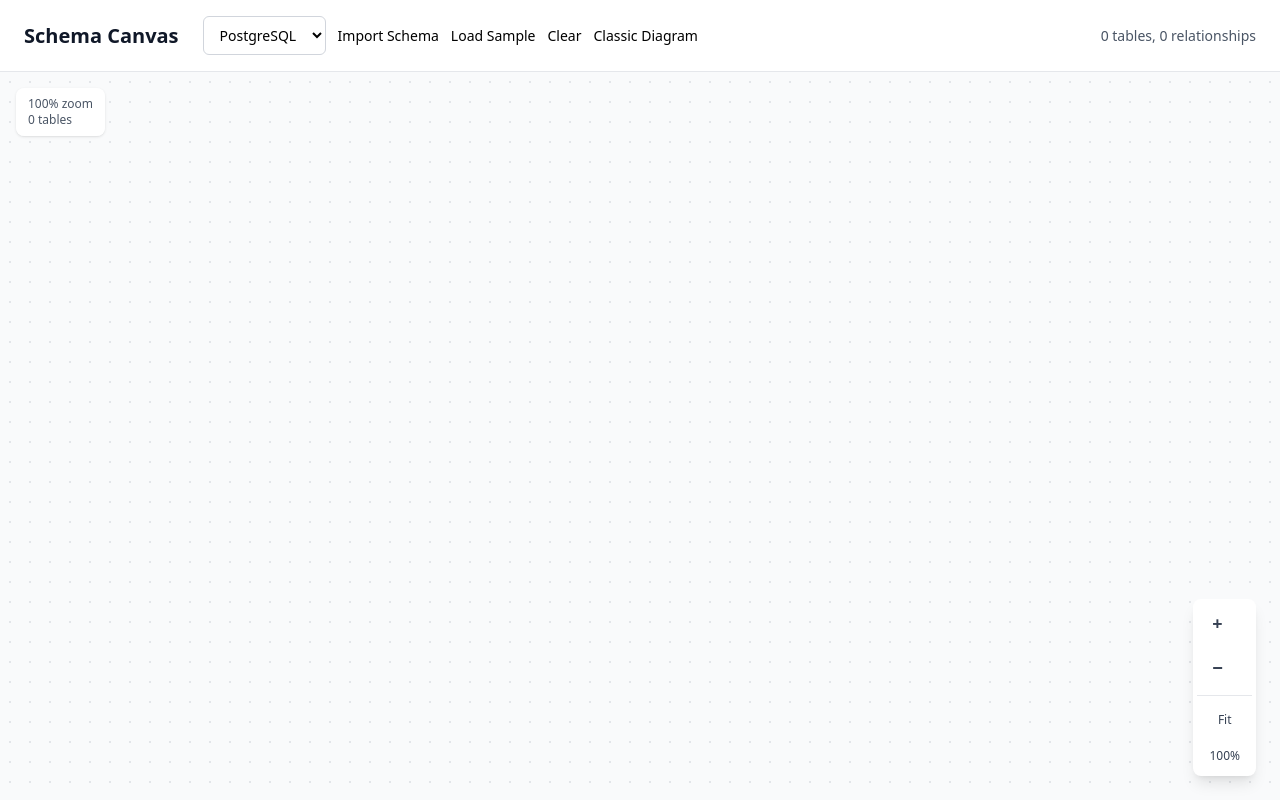
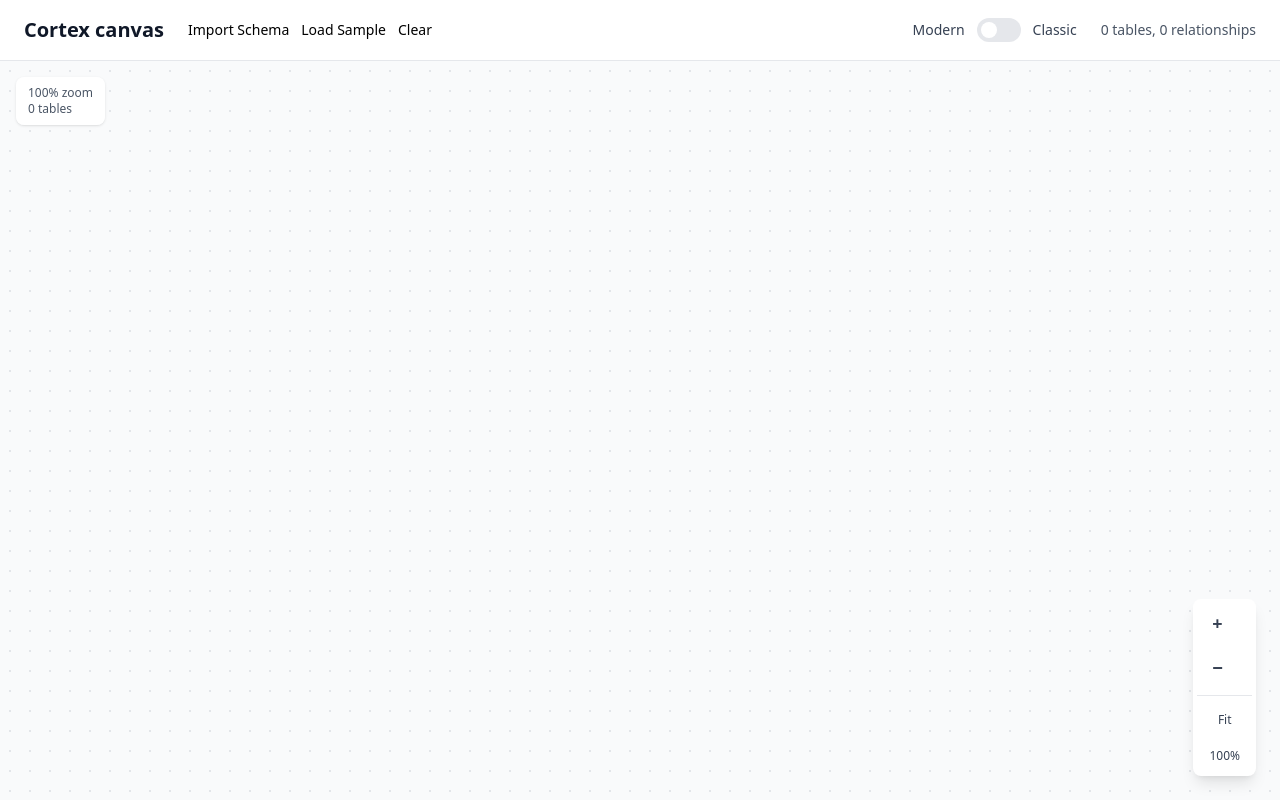
Before and after one commit to phuriwatcmkPDKM/vibe-deepagram, a Nuxt app: page / in a window 1280 px wide. Built offline with nearby package versions, Linux system fonts and the light colour scheme.

Commit message:
fix: main :: change mode switch

```diff
--- a/assets/css/main.css
+++ b/assets/css/main.css
@@ -1,12 +1,8 @@
 @import "tailwindcss";
+@import "./variables.css";
 
 @layer base {
   body {
     @apply font-sans antialiased text-black;
   }
 }
-
-@theme {
-  --color-primary: var(--ci-primary);
-  --color-secondary: var(--ci-secondary);
-}
--- a/assets/css/variables.css
+++ b/assets/css/variables.css
@@ -1,5 +1,4 @@
-:root {
-  /* CI */
-  --ci-primary: oklch(.34 .0504 229.21)
-  --ci-secondary: oklch(67.17% 0.2205 37.86);
+@theme {
+  --color-ci-primary: oklch(0.7036 0.1994 45.28);
+  --color-ci-secondary: oklch(0.7475 0.1292 248.74);
 }
--- a/pages/index.vue
+++ b/pages/index.vue
@@ -1,10 +1,7 @@
 <script setup lang="ts">
-import type { DatabaseType } from "~/types/schema";
-
 const schemaStore = useSchemaStore();
 const { tables, relationships, canvas } = storeToRefs(schemaStore);
 
-const selectedDbType = ref<DatabaseType>("postgresql");
 const showImportModal = ref<boolean>(false);
 
 const loadSample = (): void => {
@@ -26,7 +23,7 @@ const toggleGovernmentMode = (): void => {
 
 // Set page title
 useHead({
-  title: "Database Schema Canvas - Nuxt 3",
+  title: "Cortex - ER Diagram canvas",
 });
 </script>
 
@@ -36,18 +33,9 @@ useHead({
     <header class="bg-white border-b border-gray-200 shadow-sm">
       <div class="flex items-center justify-between px-6 py-4">
         <div class="flex items-center gap-6">
-          <h1 class="text-xl font-bold text-gray-900">Schema Canvas</h1>
+          <h1 class="text-xl font-bold text-gray-900">Cortex canvas</h1>
 
           <div class="flex items-center gap-3">
-            <select
-              v-model="selectedDbType"
-              class="px-3 py-2 border border-gray-300 rounded-md text-sm focus:outline-none focus:ring-2 focus:ring-primary-500"
-            >
-              <option value="postgresql">PostgreSQL</option>
-              <option value="mysql">MySQL</option>
-              <option value="sqlite">SQLite</option>
-            </select>
-
             <button class="btn-primary text-sm" @click="showImportModal = true">
               Import Schema
             </button>
@@ -59,22 +47,36 @@ useHead({
             <button class="btn-secondary text-sm" @click="clearAll">
               Clear
             </button>
-
-            <button
-              class="btn-secondary text-sm"
-              :class="{ 'bg-gray-800 text-white': canvas.isClassicMode }"
-              @click="toggleGovernmentMode"
-            >
-              {{
-                canvas.isClassicMode ? "Exit Classic Mode" : "Classic Diagram"
-              }}
-            </button>
           </div>
         </div>
 
-        <!-- Schema Info -->
-        <div class="text-sm text-gray-600">
-          {{ tables.length }} tables, {{ relationships.length }} relationships
+        <div class="flex items-center gap-6">
+          <!-- Mode Toggle Switch -->
+          <div class="flex items-center gap-3">
+            <span class="text-sm font-medium text-gray-700">Modern</span>
+            <button
+              class="relative inline-flex h-6 w-11 items-center rounded-full transition-colors focus:outline-none focus:ring-2 focus:ring-blue-500 focus:ring-offset-2"
+              :class="canvas.isClassicMode ? 'bg-ci-primary' : 'bg-gray-200'"
+              :aria-label="
+                canvas.isClassicMode
+                  ? 'Switch to Modern Mode'
+                  : 'Switch to Classic Mode'
+              "
+              @click="toggleGovernmentMode"
+            >
+              <span
+                class="inline-block h-4 w-4 transform rounded-full bg-white transition-transform"
+                :class="
+                  canvas.isClassicMode ? 'translate-x-6' : 'translate-x-1'
+                "
+              />
+            </button>
+            <span class="text-sm font-medium text-gray-700">Classic</span>
+          </div>
+          <!-- Schema Info -->
+          <div class="text-sm text-gray-600">
+            {{ tables.length }} tables, {{ relationships.length }} relationships
+          </div>
         </div>
       </div>
     </header>
```
